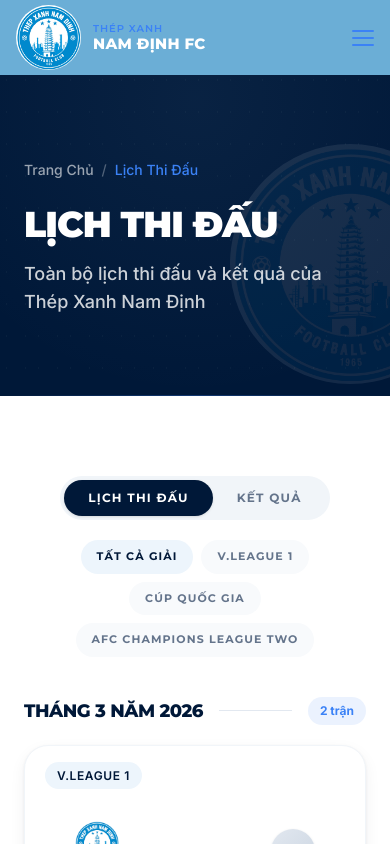
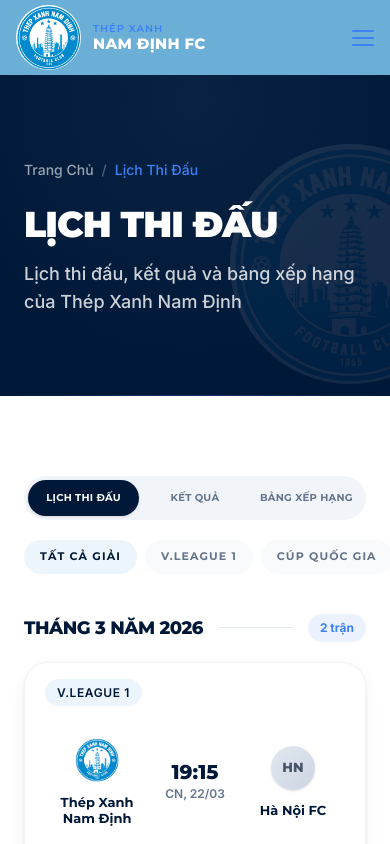
Before and after one commit to buiduyquyet/namdinhfc, a Next.js app: page /fixtures in a window 390 px wide. Shown: the top 844 px of the page. Built offline with nearby package versions, Linux system fonts and the light colour scheme; no server answers.

Commit message:
[Update]: update ui feature

```diff
--- a/app/(main)/fixtures/page.tsx
+++ b/app/(main)/fixtures/page.tsx
@@ -3,9 +3,12 @@
 import LeagueTable from "@/components/LeagueTable";
 import PageHero from "@/components/PageHero";
 import PanelCard from "@/components/PanelCard";
-import SectionTitle from "@/components/SectionTitle";
-import FixtureFilters, { type FixtureTab } from "@/components/fixtures/FixtureFilters";
+import FixtureFilters, {
+  DEFAULT_STANDINGS_COMPETITION,
+  type FixtureTab,
+} from "@/components/fixtures/FixtureFilters";
 import MatchMonthGroup from "@/components/fixtures/MatchMonthGroup";
+import type { Competition } from "@/data/matches";
 import { isCompetition } from "@/lib/competition";
 import { getMatches, groupMatchesByMonth } from "@/lib/matches-api";
 import { getLeagueStandings } from "@/lib/standings-api";
@@ -13,31 +16,101 @@
 export const metadata: Metadata = {
   title: "Lịch Thi Đấu",
   description:
-    "Lịch thi đấu và kết quả mới nhất của CLB Thép Xanh Nam Định tại V.League 1, Cúp Quốc Gia và AFC Champions League Two.",
+    "Lịch thi đấu, kết quả và bảng xếp hạng mới nhất của CLB Thép Xanh Nam Định tại V.League 1, Cúp Quốc Gia và AFC Champions League Two.",
 };
 
 interface FixturesPageProps {
   searchParams: Promise<{ tab?: string; competition?: string }>;
 }
 
+function parseTab(value?: string): FixtureTab {
+  return value === "results" || value === "standings" ? value : "upcoming";
+}
+
+interface EmptyStateProps {
+  title: string;
+  message: string;
+}
+
+const EmptyState = ({ title, message }: EmptyStateProps) => (
+  <div className="text-center py-16">
+    <p className="font-heading font-bold text-xl text-secondary mb-2">{title}</p>
+    <p className="text-gray-500">{message}</p>
+  </div>
+);
+
+interface StandingsTabProps {
+  competition: Competition;
+}
+
+async function StandingsTab({ competition }: StandingsTabProps) {
+  const standings = await getLeagueStandings(competition);
+
+  if (!standings || standings.entries.length === 0) {
+    return (
+      <EmptyState
+        title="Chưa có bảng xếp hạng"
+        message={`Bảng xếp hạng ${competition} đang được cập nhật. Vui lòng quay lại sau.`}
+      />
+    );
+  }
+
+  return (
+    <div className="max-w-4xl mx-auto">
+      <PanelCard
+        title={`${standings.competition} · ${standings.season}`}
+        caption={standings.matchday ? `Cập nhật sau vòng ${standings.matchday}` : undefined}
+      >
+        <LeagueTable teams={standings.entries} />
+      </PanelCard>
+    </div>
+  );
+}
+
+interface MatchesTabProps {
+  tab: Exclude<FixtureTab, "standings">;
+  competition?: Competition;
+}
+
+async function MatchesTab({ tab, competition }: MatchesTabProps) {
+  const matches = await getMatches({
+    group: tab === "results" ? "finished" : "upcoming",
+    competition,
+  });
+  const groups = groupMatchesByMonth(matches);
+
+  if (groups.length === 0) {
+    return (
+      <EmptyState
+        title={tab === "results" ? "Chưa có kết quả nào" : "Chưa có lịch thi đấu"}
+        message={
+          competition
+            ? `Không có trận nào ở giải ${competition}. Thử chọn "Tất cả giải".`
+            : "Nội dung đang được cập nhật. Vui lòng quay lại sau."
+        }
+      />
+    );
+  }
+
+  return groups.map((group) => (
+    <MatchMonthGroup key={group.key} monthKey={group.key} matches={group.matches} />
+  ));
+}
+
 export default async function FixturesPage({ searchParams }: FixturesPageProps) {
   const { tab: rawTab, competition: rawCompetition } = await searchParams;
 
-  const tab: FixtureTab = rawTab === "results" ? "results" : "upcoming";
-  const competition = isCompetition(rawCompetition) ? rawCompetition : undefined;
-
-  const [matches, standings] = await Promise.all([
-    getMatches({ group: tab === "results" ? "finished" : "upcoming", competition }),
-    getLeagueStandings(),
-  ]);
-
-  const groups = groupMatchesByMonth(matches);
+  const tab = parseTab(rawTab);
+  const parsedCompetition = isCompetition(rawCompetition) ? rawCompetition : undefined;
+  // Bảng xếp hạng luôn thuộc về một giải cụ thể
+  const competition =
+    tab === "standings" ? (parsedCompetition ?? DEFAULT_STANDINGS_COMPETITION) : parsedCompetition;
 
   return (
     <main className="min-h-screen bg-white">
       <PageHero
         title="Lịch Thi Đấu"
-        subtitle="Toàn bộ lịch thi đấu và kết quả của Thép Xanh Nam Định"
+        subtitle="Lịch thi đấu, kết quả và bảng xếp hạng của Thép Xanh Nam Định"
         breadcrumbs={[{ label: "Lịch Thi Đấu", href: "/fixtures" }]}
       />
 
@@ -45,41 +118,13 @@
         <div className="container">
           <FixtureFilters tab={tab} competition={competition} />
 
-          {groups.length === 0 ? (
-            <div className="text-center py-16">
-              <p className="font-heading font-bold text-xl text-secondary mb-2">
-                {tab === "results" ? "Chưa có kết quả nào" : "Chưa có lịch thi đấu"}
-              </p>
-              <p className="text-gray-500">
-                {competition
-                  ? `Không có trận nào ở giải ${competition}. Thử chọn "Tất cả giải".`
-                  : "Nội dung đang được cập nhật. Vui lòng quay lại sau."}
-              </p>
-            </div>
+          {tab === "standings" ? (
+            <StandingsTab competition={competition ?? DEFAULT_STANDINGS_COMPETITION} />
           ) : (
-            groups.map((group) => (
-              <MatchMonthGroup key={group.key} monthKey={group.key} matches={group.matches} />
-            ))
+            <MatchesTab tab={tab} competition={competition} />
           )}
         </div>
       </section>
-
-      {standings && standings.entries.length > 0 && (
-        <section id="bang-xep-hang" className="section-alt scroll-mt-20">
-          <div className="container max-w-4xl">
-            <SectionTitle
-              title="Bảng Xếp Hạng"
-              subtitle={`${standings.competition} mùa ${standings.season}`}
-            />
-            <PanelCard
-              title={standings.competition}
-              caption={standings.matchday ? `Cập nhật sau vòng ${standings.matchday}` : undefined}
-            >
-              <LeagueTable teams={standings.entries} />
-            </PanelCard>
-          </div>
-        </section>
-      )}
     </main>
   );
 }
--- a/components/fixtures/FixtureFilters.tsx
+++ b/components/fixtures/FixtureFilters.tsx
@@ -3,7 +3,7 @@
 import type { Competition } from "@/data/matches";
 import { COMPETITION_OPTIONS } from "@/lib/competition";
 
-export type FixtureTab = "upcoming" | "results";
+export type FixtureTab = "upcoming" | "results" | "standings";
 
 interface FixtureFiltersProps {
   tab: FixtureTab;
@@ -13,34 +13,48 @@
 const TABS: { label: string; value: FixtureTab }[] = [
   { label: "Lịch Thi Đấu", value: "upcoming" },
   { label: "Kết Quả", value: "results" },
+  { label: "Bảng Xếp Hạng", value: "standings" },
 ];
 
+/** Giải mặc định của tab Bảng xếp hạng — không có lựa chọn "Tất cả giải" vì mỗi giải một bảng. */
+export const DEFAULT_STANDINGS_COMPETITION: Competition = "V.League 1";
+
 const PILL_BASE =
-  "inline-flex items-center rounded-full font-heading font-bold uppercase tracking-widest transition-colors";
+  "inline-flex items-center justify-center whitespace-nowrap rounded-full font-heading font-bold uppercase transition-colors";
 
 /** Sinh href giữ lại các bộ lọc còn hiệu lực. */
 function buildHref(tab: FixtureTab, competition?: Competition): string {
   const params = new URLSearchParams();
-  if (tab === "results") params.set("tab", "results");
-  if (competition) params.set("competition", competition);
+  if (tab !== "upcoming") params.set("tab", tab);
+  // Tab Bảng xếp hạng đã mặc định V.League 1 nên không cần ghi vào URL
+  const isDefaultStandings = tab === "standings" && competition === DEFAULT_STANDINGS_COMPETITION;
+  if (competition && !isDefaultStandings) params.set("competition", competition);
 
   const query = params.toString();
   return query ? `/fixtures?${query}` : "/fixtures";
 }
 
 const FixtureFilters = ({ tab, competition }: FixtureFiltersProps) => {
-  const competitionTabs = [{ label: "Tất cả giải", value: undefined }, ...COMPETITION_OPTIONS];
+  const competitionTabs =
+    tab === "standings"
+      ? COMPETITION_OPTIONS
+      : [{ label: "Tất cả giải", value: undefined }, ...COMPETITION_OPTIONS];
 
   return (
     <div className="flex flex-col items-center gap-5 mb-10">
-      {/* Lịch thi đấu / Kết quả */}
-      <div className="inline-flex p-1 rounded-full bg-gray-100">
+      {/* Lịch thi đấu / Kết quả / Bảng xếp hạng — mobile chia 3 cột đều, từ `sm` co theo nội dung */}
+      <div className="grid grid-cols-3 w-full max-w-md p-1 rounded-full bg-gray-100 sm:inline-flex sm:w-auto sm:max-w-none">
         {TABS.map((item) => (
           <Link
             key={item.value}
-            href={buildHref(item.value, competition)}
+            href={buildHref(
+              item.value,
+              // Bộ lọc giải của bảng xếp hạng (luôn có giải) và của danh sách trận (có "Tất cả giải")
+              // khác nghĩa nhau, nên chỉ giữ lại khi chuyển tab trong cùng một loại
+              (item.value === "standings") === (tab === "standings") ? competition : undefined,
+            )}
             aria-current={item.value === tab ? "page" : undefined}
-            className={`${PILL_BASE} px-6 py-2.5 text-xs ${
+            className={`${PILL_BASE} px-1 py-2.5 text-[0.625rem] tracking-wide sm:px-6 sm:text-xs sm:tracking-widest ${
               item.value === tab
                 ? "bg-secondary text-white shadow-sm"
                 : "text-gray-500 hover:text-secondary"
@@ -51,8 +65,9 @@
         ))}
       </div>
 
-      {/* Lọc theo giải đấu */}
-      <div className="flex flex-wrap justify-center gap-2">
+      {/* Lọc theo giải đấu — mobile là 1 hàng cuộn ngang thay vì xuống nhiều dòng */}
+      {/* `-mx-6 px-6` khớp padding của .container dưới 640px để hàng cuộn chạm mép màn hình */}
+      <div className="no-scrollbar flex self-stretch gap-2 -mx-6 px-6 overflow-x-auto sm:self-auto sm:mx-0 sm:px-0 sm:flex-wrap sm:justify-center sm:overflow-visible">
         {competitionTabs.map((item) => {
           const isActive = item.value === competition;
           return (
@@ -60,7 +75,7 @@
               key={item.label}
               href={buildHref(tab, item.value)}
               aria-current={isActive ? "page" : undefined}
-              className={`${PILL_BASE} px-4 py-2 text-[0.6875rem] ${
+              className={`${PILL_BASE} shrink-0 px-4 py-2 text-[0.6875rem] tracking-widest ${
                 isActive
                   ? "bg-primary-50 text-secondary"
                   : "bg-gray-50 text-gray-500 hover:bg-primary-50 hover:text-secondary"
--- a/components/sections/NextMatchSection.tsx
+++ b/components/sections/NextMatchSection.tsx
@@ -45,7 +45,7 @@
           <PanelCard
             title="Bảng xếp hạng"
             caption={standingsCaption}
-            action={{ label: "Xem tất cả", href: "/fixtures#bang-xep-hang" }}
+            action={{ label: "Xem tất cả", href: "/fixtures?tab=standings" }}
           >
             {standings && standings.entries.length > 0 ? (
               <LeagueTable teams={standings.entries} limit={STANDINGS_PREVIEW_ROWS} />
```
